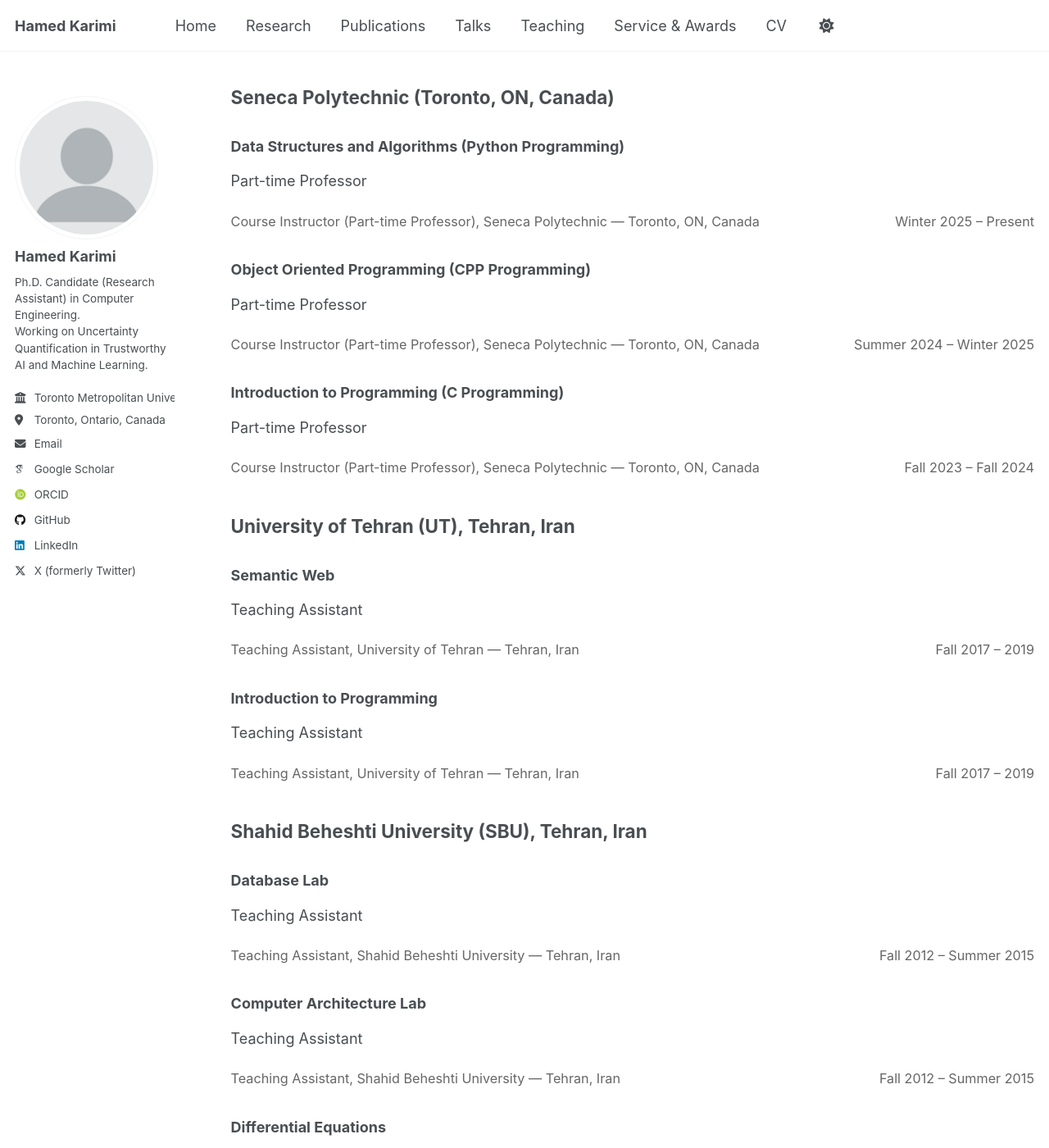
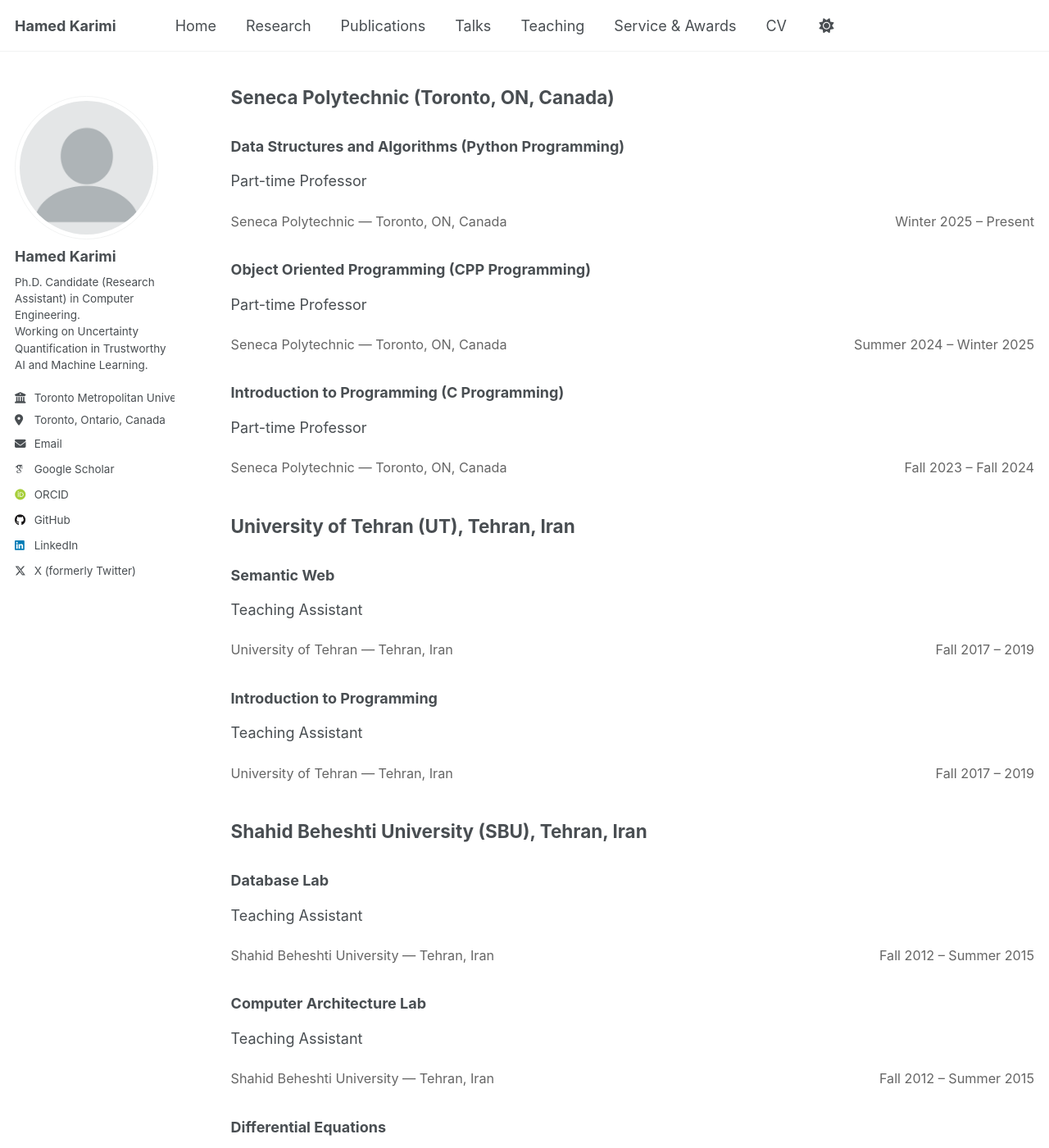
Before and after one commit to hamedmx/hamedmx.github.io, a Jekyll site: the page built from _pages/teaching.md, in a window 1280 px wide and 1400 px high, scrolled down 1187 px. Shown: the whole window at 82% size. Built offline with Jekyll 4.4.1, drawn with Linux system fonts in a browser that asks for light colours; some web fonts are replaced; a script that is not in the unit is left out; some of the changed text lies outside the part shown.

Commit message:
Update teaching.md

```diff
--- a/_pages/teaching.md
+++ b/_pages/teaching.md
@@ -97,7 +97,7 @@ Teaching Assistant
 Part-time Professor
 
 <div class="cv-meta">
-  <span class="where">Course Instructor (Part-time Professor), Seneca Polytechnic — Toronto, ON, Canada</span>
+  <span class="where">Seneca Polytechnic — Toronto, ON, Canada</span>
   <span class="when">Winter 2025 – Present</span>
 </div>
 
@@ -107,7 +107,7 @@ Part-time Professor
 Part-time Professor
 
 <div class="cv-meta">
-  <span class="where">Course Instructor (Part-time Professor), Seneca Polytechnic — Toronto, ON, Canada</span>
+  <span class="where">Seneca Polytechnic — Toronto, ON, Canada</span>
   <span class="when">Summer 2024 – Winter 2025</span>
 </div>
 
@@ -117,7 +117,7 @@ Part-time Professor
 Part-time Professor
 
 <div class="cv-meta">
-  <span class="where">Course Instructor (Part-time Professor), Seneca Polytechnic — Toronto, ON, Canada</span>
+  <span class="where">Seneca Polytechnic — Toronto, ON, Canada</span>
   <span class="when">Fall 2023 – Fall 2024</span>
 </div>
 
@@ -129,7 +129,7 @@ Part-time Professor
 Teaching Assistant
 
 <div class="cv-meta">
-  <span class="where">Teaching Assistant, University of Tehran — Tehran, Iran</span>
+  <span class="where">University of Tehran — Tehran, Iran</span>
   <span class="when">Fall 2017 – 2019</span>
 </div>
 
@@ -138,7 +138,7 @@ Teaching Assistant
 Teaching Assistant
 
 <div class="cv-meta">
-  <span class="where">Teaching Assistant, University of Tehran — Tehran, Iran</span>
+  <span class="where">University of Tehran — Tehran, Iran</span>
   <span class="when">Fall 2017 – 2019</span>
 </div>
 
@@ -150,7 +150,7 @@ Teaching Assistant
 Teaching Assistant
 
 <div class="cv-meta">
-  <span class="where">Teaching Assistant, Shahid Beheshti University — Tehran, Iran</span>
+  <span class="where">Shahid Beheshti University — Tehran, Iran</span>
   <span class="when">Fall 2012 – Summer 2015</span>
 </div>
 
@@ -159,7 +159,7 @@ Teaching Assistant
 Teaching Assistant
 
 <div class="cv-meta">
-  <span class="where">Teaching Assistant, Shahid Beheshti University — Tehran, Iran</span>
+  <span class="where">Shahid Beheshti University — Tehran, Iran</span>
   <span class="when">Fall 2012 – Summer 2015</span>
 </div>
 
@@ -168,6 +168,6 @@ Teaching Assistant
 Teaching Assistant
 
 <div class="cv-meta">
-  <span class="where">Teaching Assistant, Shahid Beheshti University — Tehran, Iran</span>
+  <span class="where">Shahid Beheshti University — Tehran, Iran</span>
   <span class="when">Fall 2012 – Summer 2015</span>
 </div>
```
